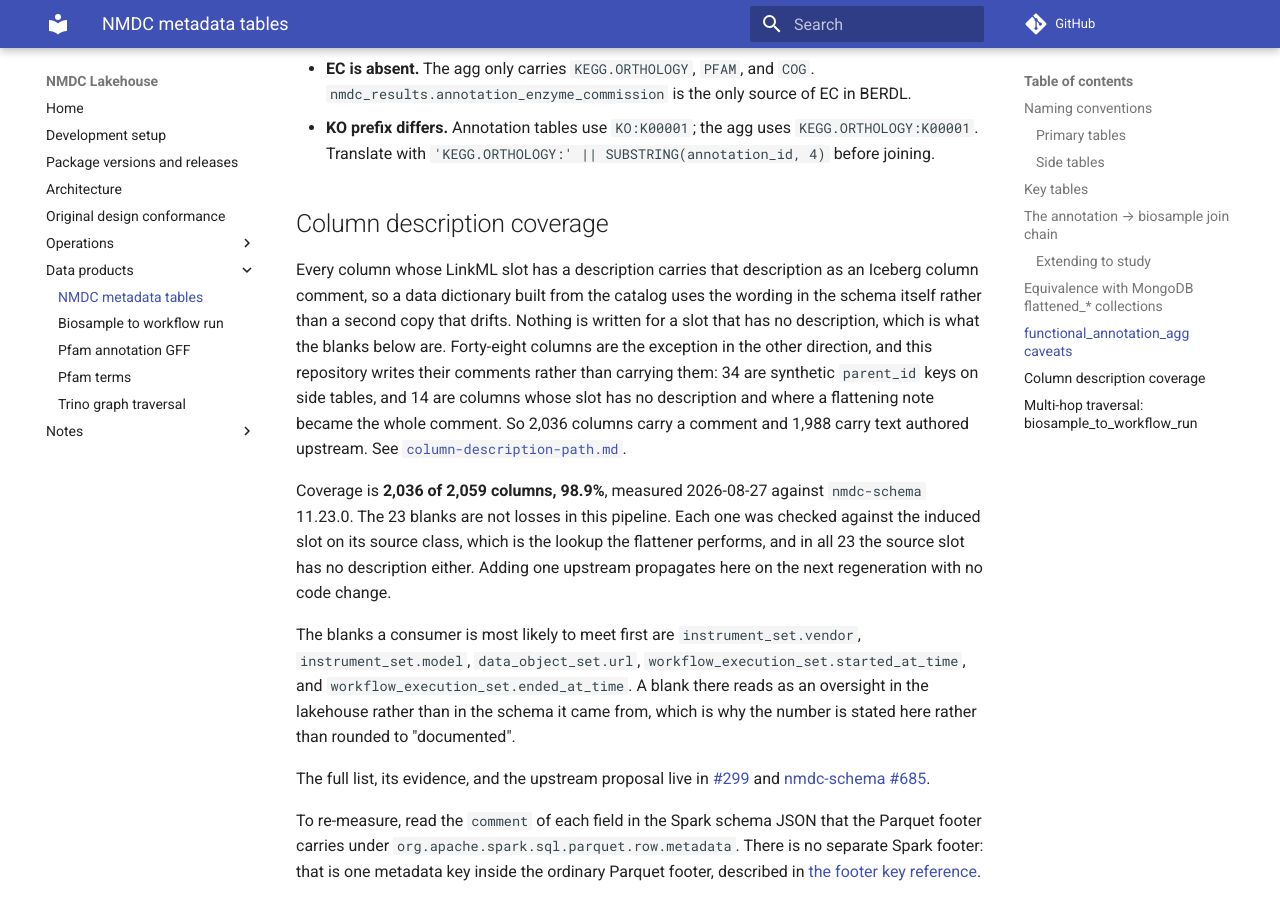
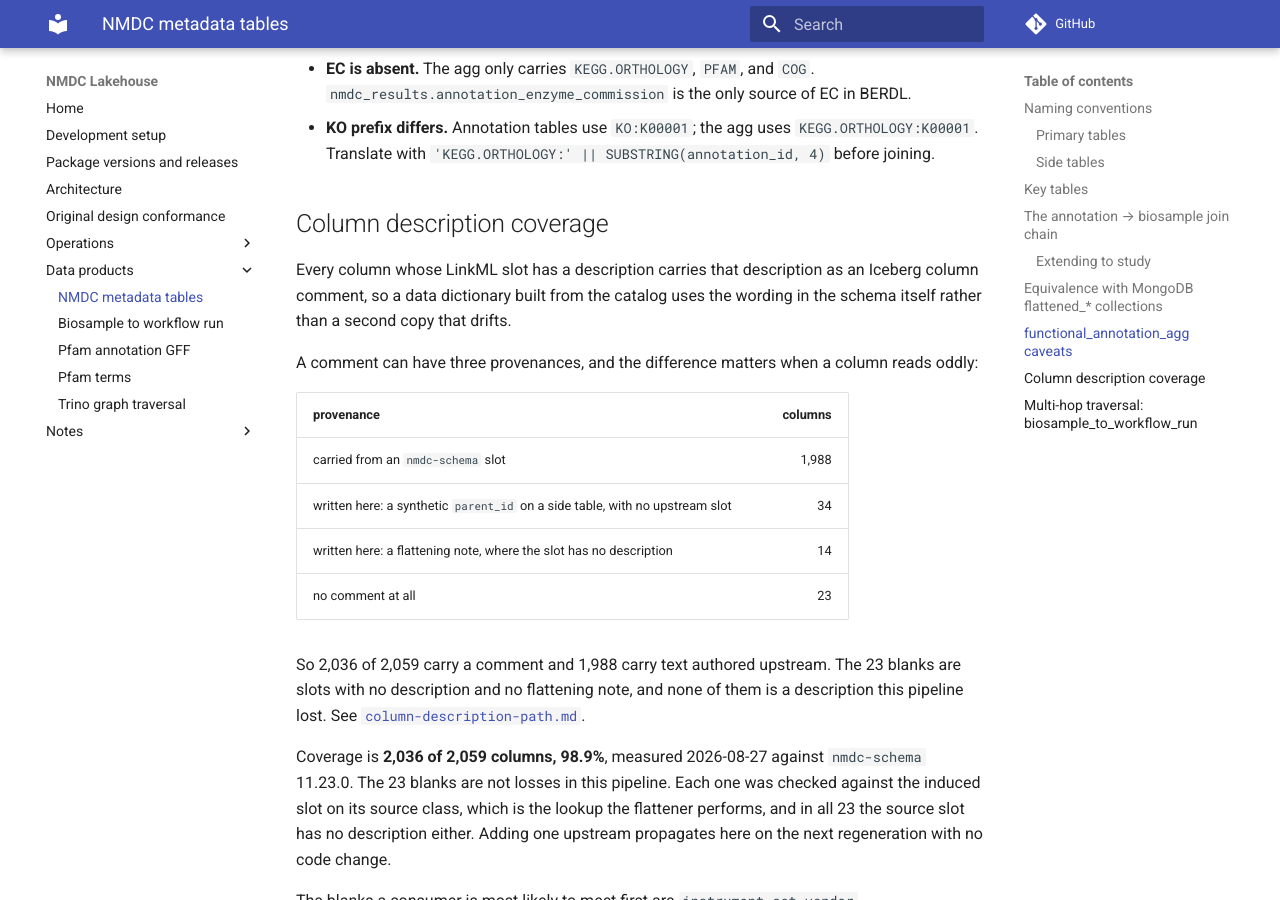
Before and after one commit to microbiomedata/nmdc-lakehouse, an MkDocs documentation site: the page built from docs/nmdc_metadata_tables.md, in a window 1280 px wide and 900 px high, scrolled down 2886 px. Built offline with MkDocs 1.6.1 and Material for MkDocs 9.7.7, drawn with Linux system fonts in a browser that asks for light colours; comment, search, counter and statistics services are not loaded.

Commit message:
Write the provenance as a table, and make the mc example reproducible
The coverage paragraph said nothing is written for a slot with no description,
then said 14 such slots receive a flattening note, in consecutive sentences I
had edited twice. Prose kept losing this because there are three provenances and
a blank, and I kept writing it as a rule with exceptions. It is a table now.

"writes nothing" is back for the third time, this time in the file I did not fix
when I scoped it in the other one. Same sentence, same overstatement: the command
writes no column descriptions and still writes missing table descriptions and
the schema identity properties.

The mc example needs a berdl-minio alias and nothing in the current path says
how to get one. The only documented bootstrap sits under the historical
transport, whose preamble says its prerequisites belong to that section alone.
That is true of the other four and not of this one, so the section now says so
and links there. The 2026-08-24 transfer used an already-configured alias, so no
bootstrap was run that day and the marker no longer implies one was.

Co-Authored-By: Claude <noreply@anthropic.com>

```diff
--- a/docs/nmdc_metadata_tables.md
+++ b/docs/nmdc_metadata_tables.md
@@ -113,13 +113,21 @@ The Silver side tables cover the same ground under different names:
 
 Every column whose LinkML slot has a description carries that description as an
 Iceberg column comment, so a data dictionary built from the catalog uses the
-wording in the schema itself rather than a second copy that drifts. Nothing is
-written for a slot that has no description, which is what the blanks below are.
-Forty-eight columns are the exception in the other direction, and this
-repository writes their comments rather than carrying them: 34 are synthetic
-`parent_id` keys on side tables, and 14 are columns whose slot has no
-description and where a flattening note became the whole comment. So 2,036
-columns carry a comment and 1,988 carry text authored upstream. See
+wording in the schema itself rather than a second copy that drifts.
+
+A comment can have three provenances, and the difference matters when a column
+reads oddly:
+
+| provenance | columns |
+| --- | ---: |
+| carried from an `nmdc-schema` slot | 1,988 |
+| written here: a synthetic `parent_id` on a side table, with no upstream slot | 34 |
+| written here: a flattening note, where the slot has no description | 14 |
+| no comment at all | 23 |
+
+So 2,036 of 2,059 carry a comment and 1,988 carry text authored upstream. The 23
+blanks are slots with no description and no flattening note, and none of them is
+a description this pipeline lost. See
 [`column-description-path.md`](column-description-path.md).
 
 Coverage is **2,036 of 2,059 columns, 98.9%**, measured 2026-08-27 against
```
Also changed, not shown: docs/berdl-upload.md (+11 -1 lines), docs/column-description-path.md (+3 -1 lines).
